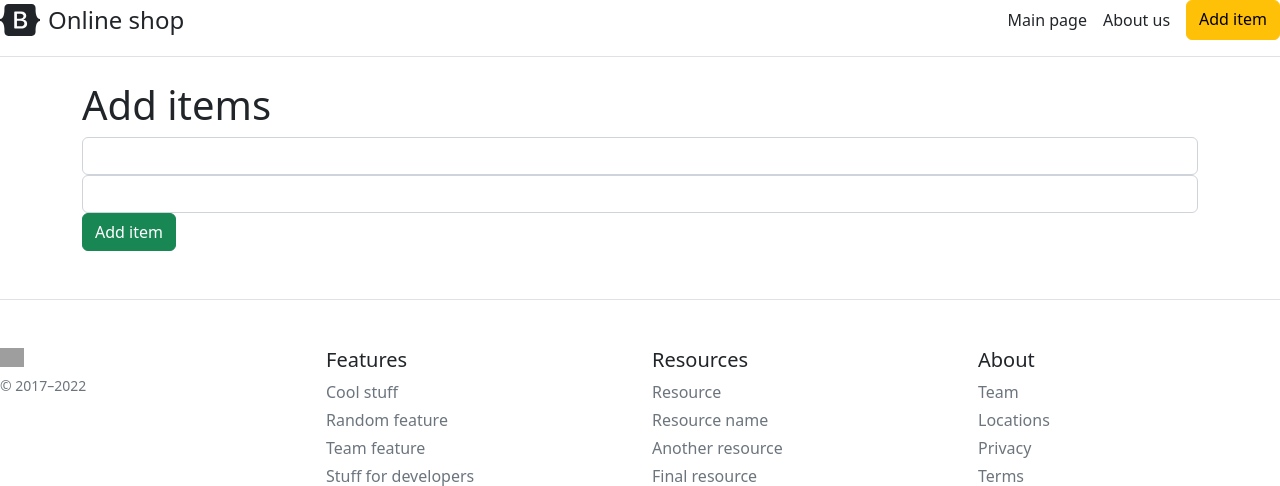
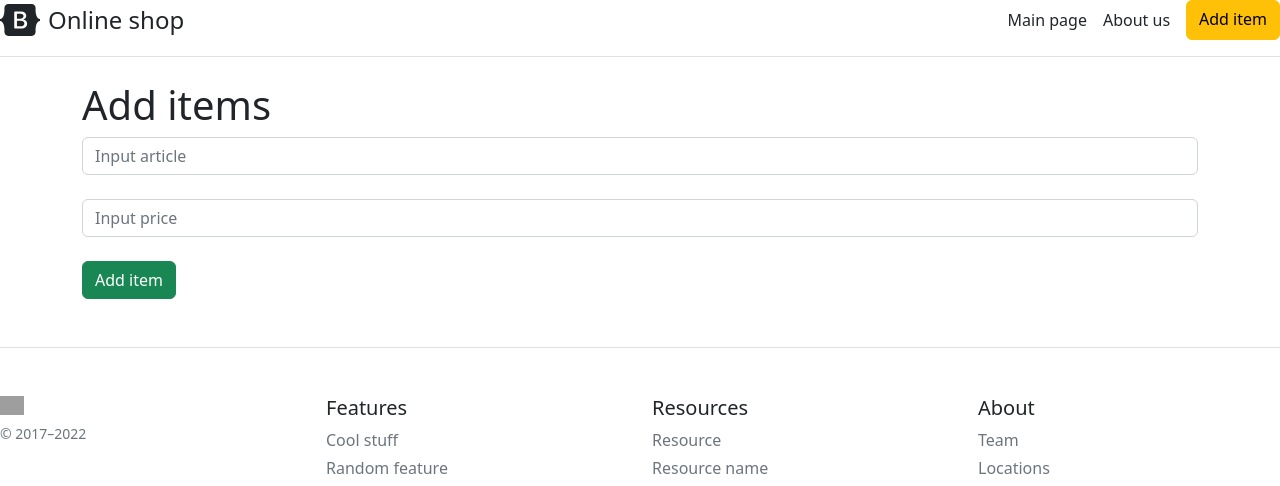
Before and after one commit to MargaritaSI/onlinemarket-flask-, a Flask app: page /create in a window 1280 px wide. Shown: the top 486 px of the page. Run offline with Flask 2, Linux system fonts and the light colour scheme; grey boxes are pictures that could not be loaded.

Commit message:
add placeholders, add objectdata for table

```diff
--- a/main.py
+++ b/main.py
@@ -30,7 +30,16 @@ def about():
 def create():
     if request.method == 'POST':
         title = request.form['title']
+        price = request.form['price']
 
+        item = Item(title=title, price=price)
+
+        try:
+            db.session.add(item)
+            db.session.commit()
+            return redirect('/')
+        except:
+            return 'error here'
 
     else:
         return render_template('create.html')
--- a/templates/create.html
+++ b/templates/create.html
@@ -8,8 +8,8 @@
 <div class="container">
     <h1>Add items</h1>
     <form method="post">
-        <input type="text" class="form-control" name="title" id="title"> <!-- add fields for edding info to db.Model in main.py -->
-        <input type="number" class="form-control" name="price" id="price">
+        <input type="text" class="form-control" name="title" id="title" placeholder="Input article"><br> <!-- add fields for edding info to db.Model in main.py -->
+        <input type="number" class="form-control" name="price" id="price" placeholder="Input price"><br>
         <button class="btn btn-success" type="submit">Add item</button>
     </form>
 </div>
```
